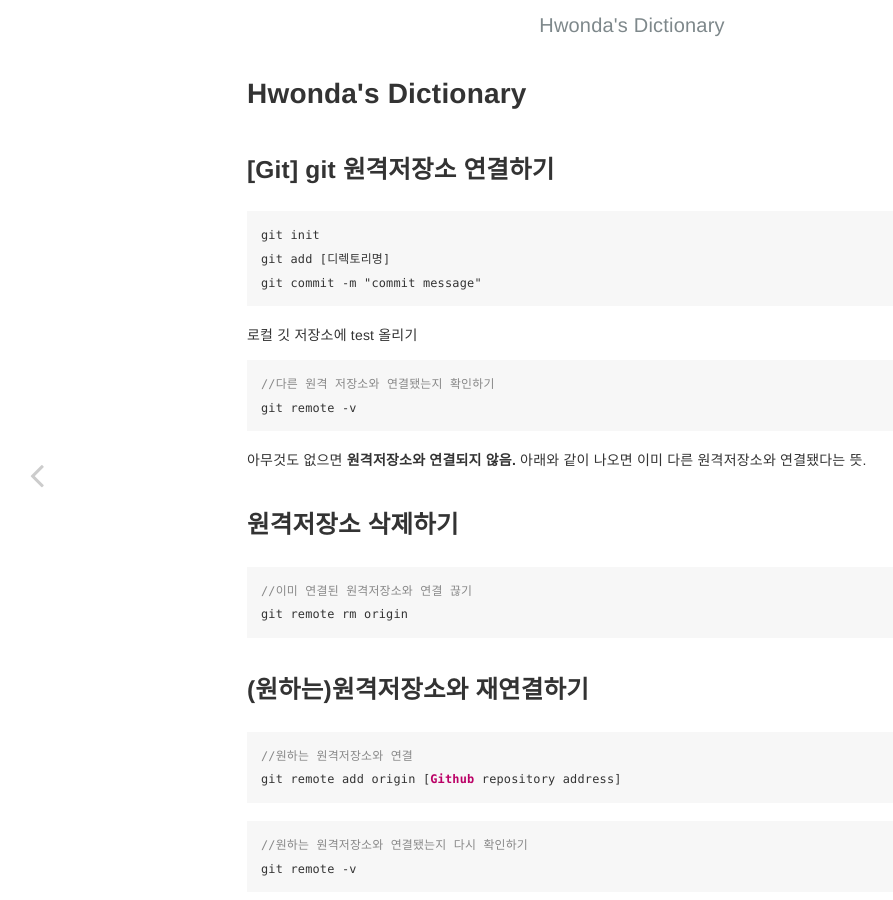
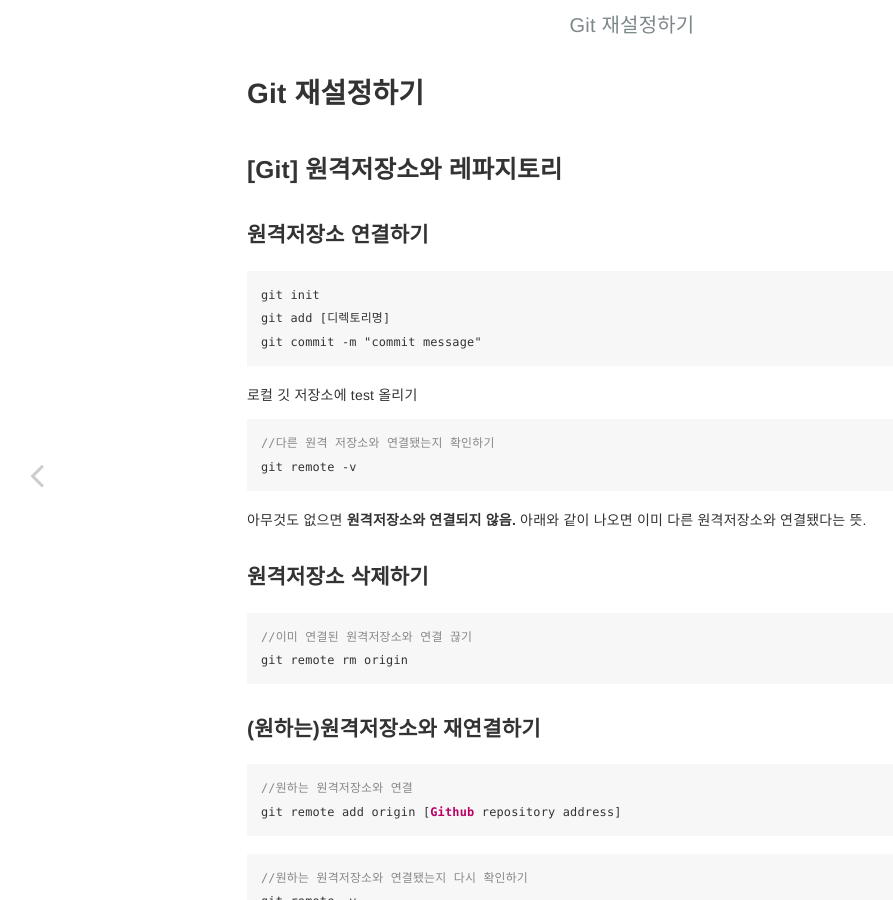
Before and after one commit to hwonda/Dict, a Jekyll site: the page built from _posts/2022-1-4-[git]재설정하기.md, in a window 1280 px wide. Shown: the whole page, without its empty margins (8-901 px from the left). Built offline with Jekyll 4.4.1, drawn with Linux system fonts in a browser that asks for light colours; our own code applies the rules of GitHub Pages for plain Markdown files.

Commit message:
[공부]git재설정하기 수정한다2

````diff
--- a/_posts/2022-1-4-[git]재설정하기.md
+++ b/_posts/2022-1-4-[git]재설정하기.md
@@ -1,12 +1,14 @@
 ---
-title: [Git] git 재설정하기
+title: Git 재설정하기
 author: Hwonda
 date: 2022-01-04
 category: Jekyll
 layout: post
 ---
 
-## [Git] git 원격저장소 연결하기
+## [Git] 원격저장소와 레파지토리
+
+### 원격저장소 연결하기
 
 ```
 git init
@@ -22,13 +24,13 @@ git remote -v
 아무것도 없으면 **원격저장소와 연결되지 않음.**
 아래와 같이 나오면 이미 다른 원격저장소와 연결됐다는 뜻.
 
-## 원격저장소 삭제하기
+### 원격저장소 삭제하기
 ```java
 //이미 연결된 원격저장소와 연결 끊기
 git remote rm origin
 ```
 
-## (원하는)원격저장소와 재연결하기
+### (원하는)원격저장소와 재연결하기
 ```java
 //원하는 원격저장소와 연결
 git remote add origin [Github repository address]
````
